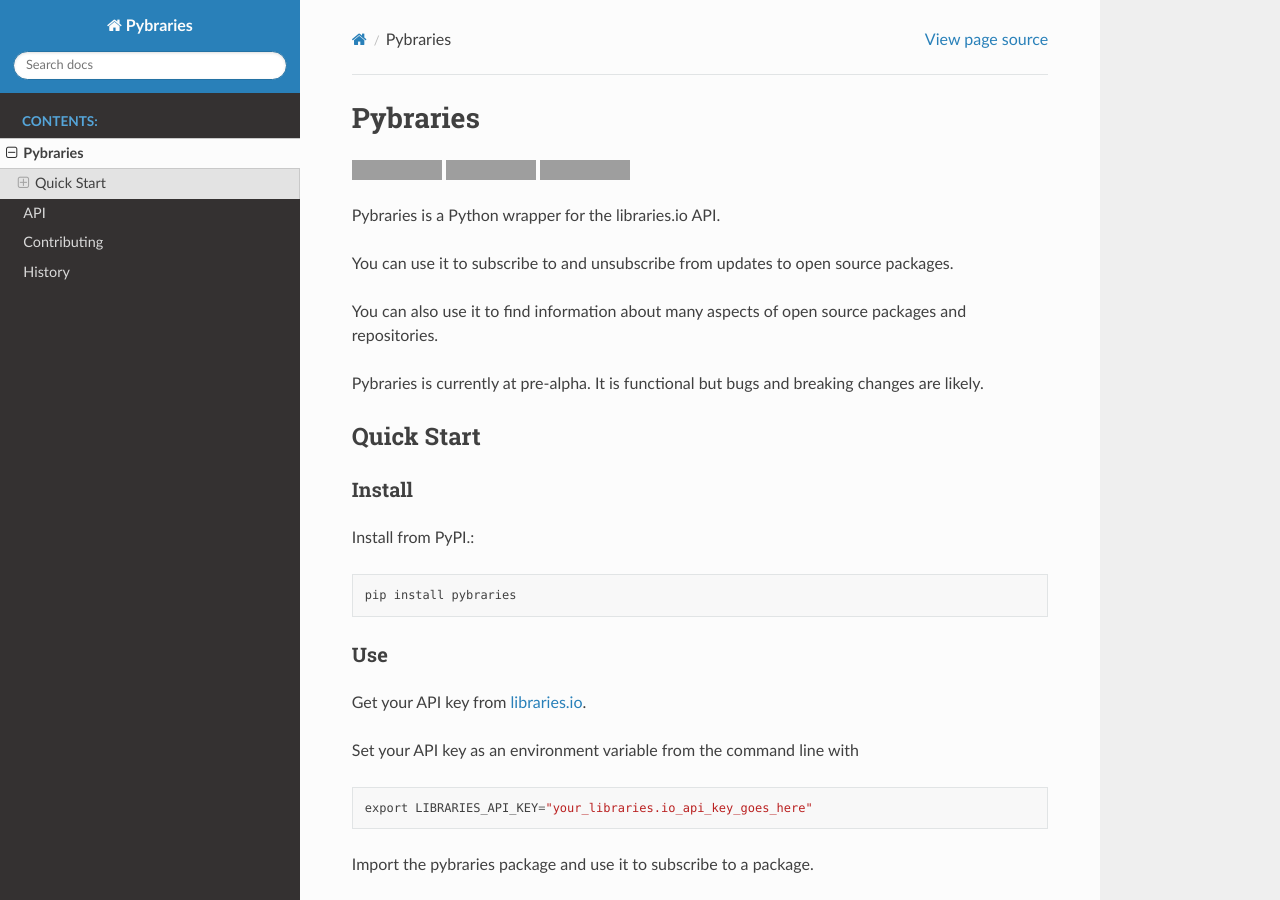
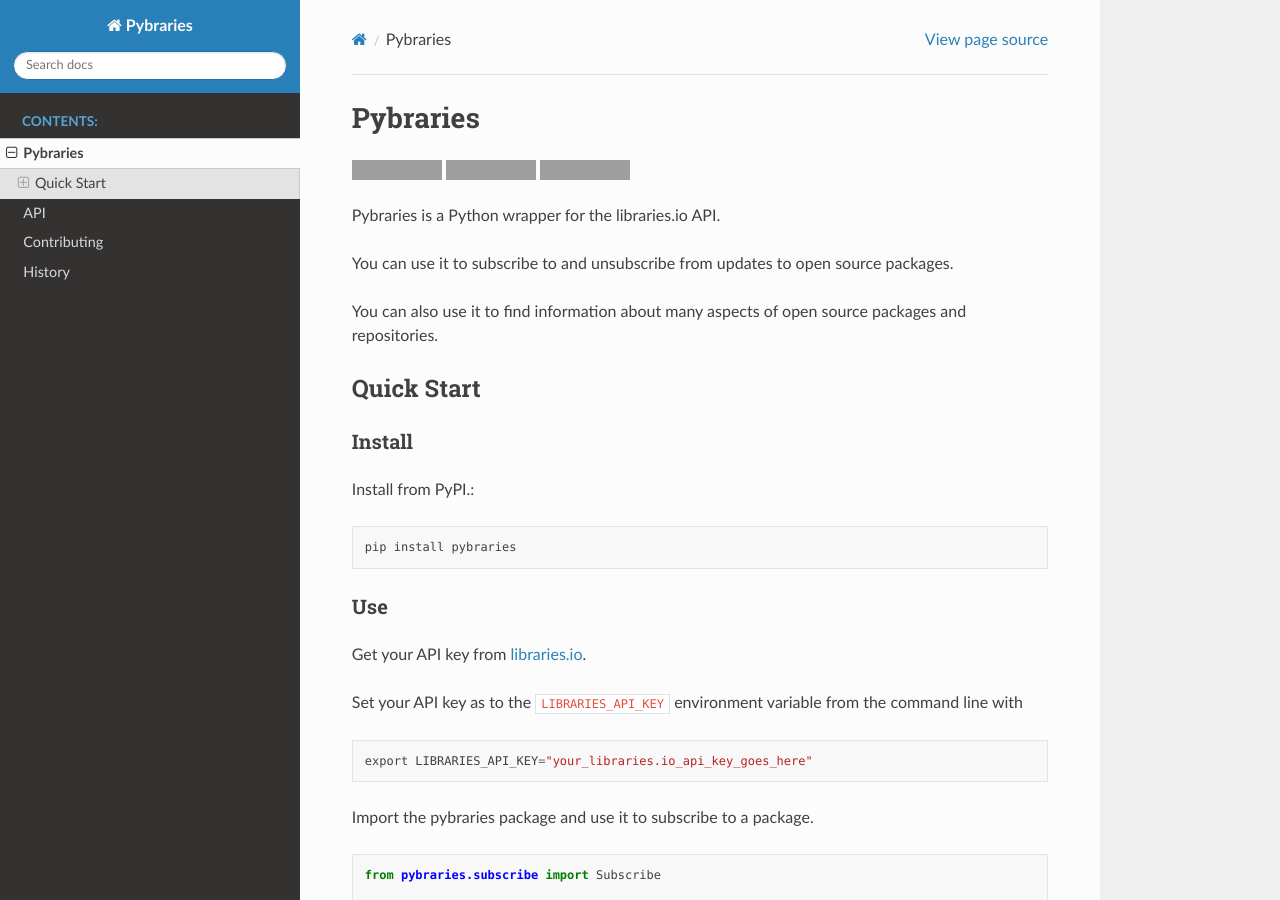
Before and after one commit to pybraries/pybraries, a Sphinx documentation site: the page built from docs/README.rst, in a window 1280 px wide and 900 px high. Built offline with Sphinx 7.4.7 and the Read the Docs theme 2.0.0, drawn with Linux system fonts in a browser that asks for light colours; grey boxes are pictures that could not be loaded.

```diff
--- a/docs/README.rst
+++ b/docs/README.rst
@@ -2,7 +2,7 @@
 Pybraries
 =============
 
-.. image:: https://travis-ci.org/pybraries/pybraries.svg?branch=master
+.. image:: https://travis-ci.org/pybraries/pybraries.svg?branch=master&kill_cache=1
     :target: https://travis-ci.org/pybraries/pybraries
 
 .. image:: https://coveralls.io/repos/github/pybraries/pybraries/badge.svg?branch=master
@@ -21,9 +21,6 @@ to open source packages.
 You can also use it to find information about
 many aspects of open source packages and repositories.
 
-Pybraries is currently at pre-alpha.
-It is functional but bugs and breaking changes are likely.
-
 Quick Start
 -----------
 
@@ -39,7 +36,7 @@ ___
 
 Get your API key from `libraries.io`_.
 
-Set your API key as an environment variable from the command line with ::
+Set your API key as to the ``LIBRARIES_API_KEY`` environment variable from the command line with ::
 
     export LIBRARIES_API_KEY="your_libraries.io_api_key_goes_here"
 
--- a/pybraries/__init__.py
+++ b/pybraries/__init__.py
@@ -1,5 +1,5 @@
-from .search import Search
-from .subscribe import Subscribe
+from pybraries.subscribe import *
+from pybraries.search import *
 from .helpers import sess
 from .subscription_helpers import sub_api
 from .search_helpers import search_api
--- a/setup.py
+++ b/setup.py
@@ -8,7 +8,7 @@ requirements = ["requests>=2"]
 
 setup(
     name="pybraries",
-    version="0.0.1",
+    version="0.0.2",
     author="Jeff Hale",
     author_email="jeffmshale@gmail.com",
     description="A Python wrapper for the libraries.io API",
@@ -17,7 +17,7 @@ setup(
     install_requires=requirements,
     classifiers=[
         "Programming Language :: Python :: 3.7",
-        "License :: OSI Approved :: BSD 3-Clause License",
+        "License :: OSI Approved :: BSD License",
     ],
     include_package_data=True,
     setup_requires=setup_requirements,
```
